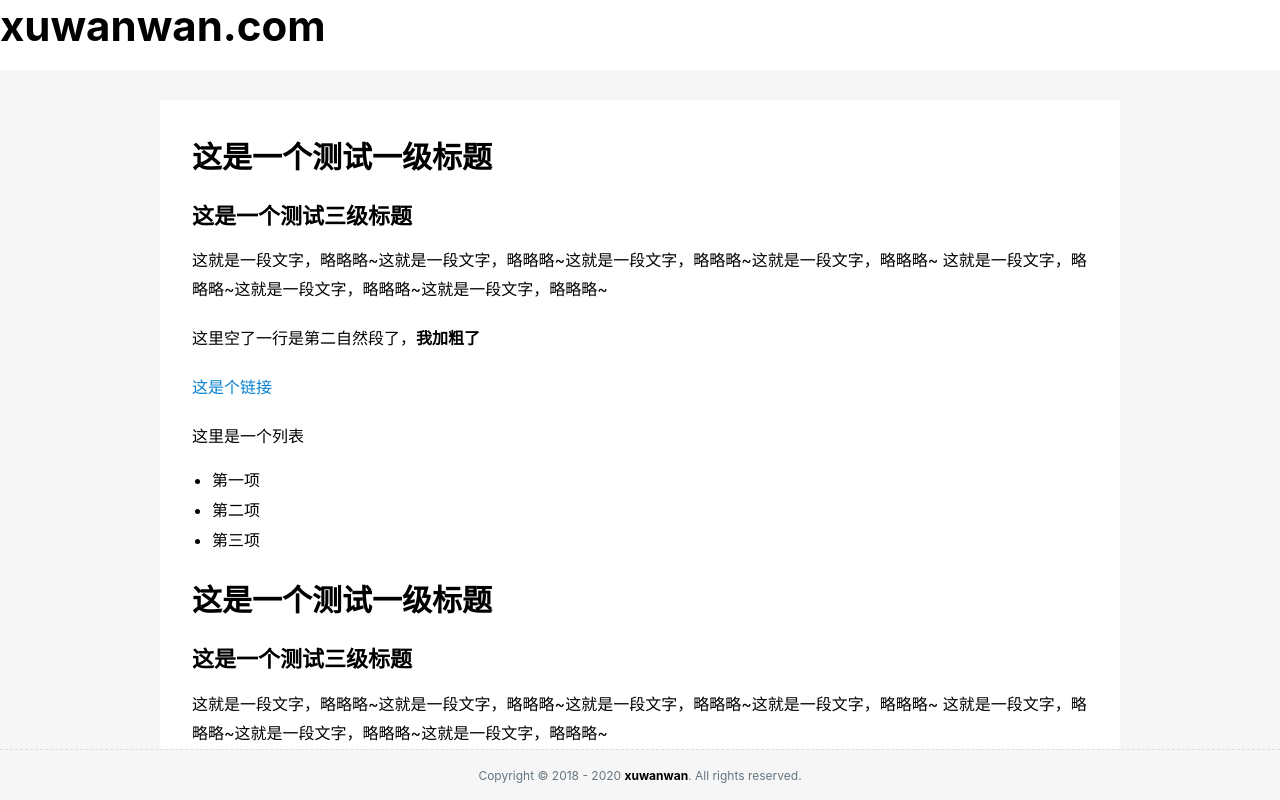
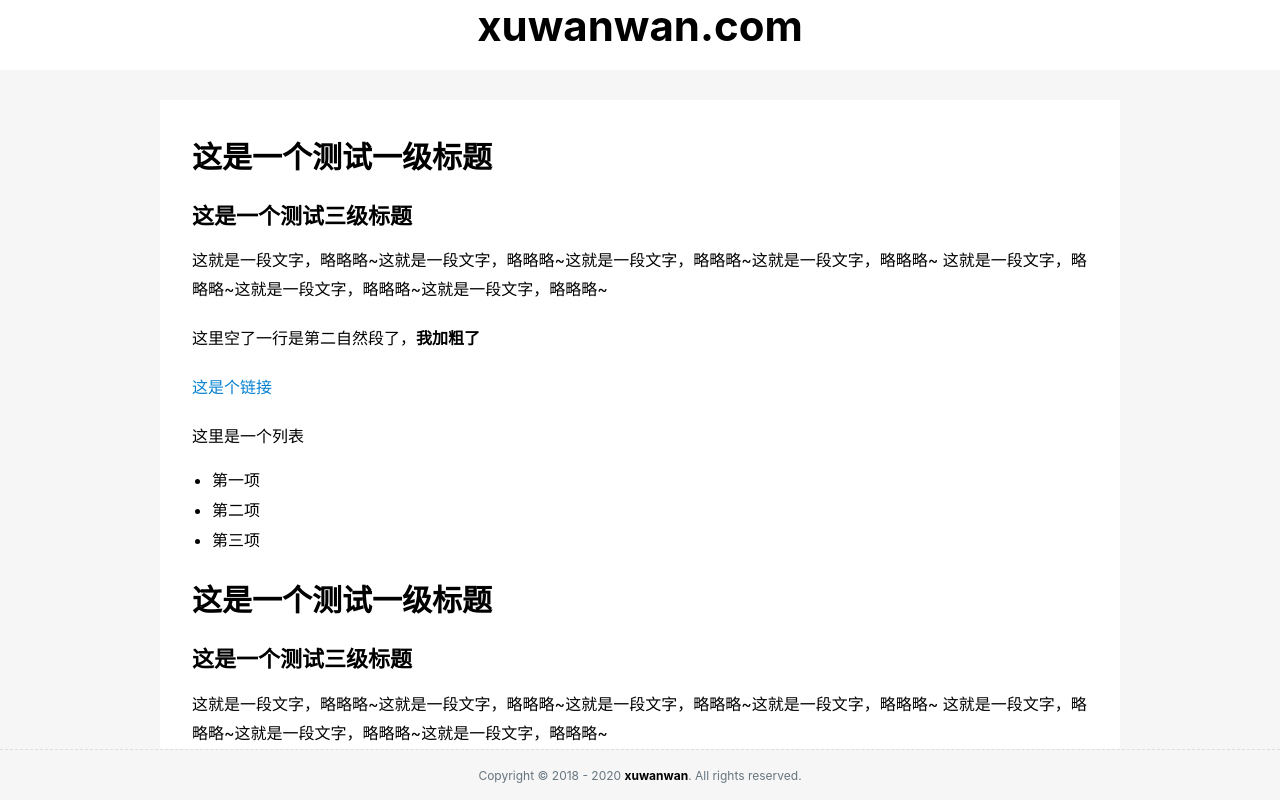
Before and after one commit to xuwanwanTT/xu-blog-article, a React (Create React App) app: page / in a window 1280 px wide. Built offline with nearby package versions, Linux system fonts and the light colour scheme.

Commit message:
feat:添加标题动画

```diff
--- a/package.json
+++ b/package.json
@@ -6,7 +6,7 @@
     "@testing-library/jest-dom": "^5.11.4",
     "@testing-library/react": "^11.1.0",
     "@testing-library/user-event": "^12.1.10",
-    "animate.css": "^4.1.1",
+    "animate.css": "3.7.2",
     "react": "^17.0.1",
     "react-dom": "^17.0.1",
     "react-markdown": "^5.0.2",
--- a/src/App.css
+++ b/src/App.css
@@ -36,15 +36,11 @@
 }
 
 header {
+  width: 100%;
   font-size: 42px;
   font-weight: bold;
   text-align: center;
-  opacity: 0;
   position: absolute;
-}
-
-header.active {
-  opacity: 1;
 }
 
 .App > .main {
--- a/src/App.js
+++ b/src/App.js
@@ -40,7 +40,7 @@ function App() {
     const getScrollTop = (e) => {
       const top = e.target.scrollTop;
       const h = document.querySelector('.article-title').offsetHeight;
-
+      console.log(1234, new Date())
       if (top > h + 32) {
         if (!+index) setIndex(1);
       } else {
@@ -54,16 +54,16 @@ function App() {
       document.querySelector('.main').removeEventListener('scroll', getScrollTop)
     };
 
-  }, []);
+  }, [index]);
 
   return (
     <div className={'App layout-type1-wrap'}>
 
       <div className={'header'}>
 
-        <header className={`animated ${!+index ? 'fadeInUp active' : 'fadeOutUp'}`}>xuwanwan.com</header>
+        <header className={`animated faster ${!+index ? 'fadeInDown active' : 'fadeOutUp'}`}>xuwanwan.com</header>
 
-        <header className={`article-title animated ${+index ? 'fadeInUp active' : 'fadeOutUp'}`}>{title}</header>
+        <header className={`article-title animated faster ${+index ? 'fadeInUp active' : 'fadeOutDown'}`}>{title}</header>
 
       </div>
 
--- a/src/layout.css
+++ b/src/layout.css
@@ -15,6 +15,7 @@
   width: 100%;
   height: 70px;
   position: relative;
+  overflow: hidden;
   /* display: flex;
   align-items: center;
   justify-content: center; */
```
Also changed, not shown: 1 other file (tests, documents, lock files or other folders).
